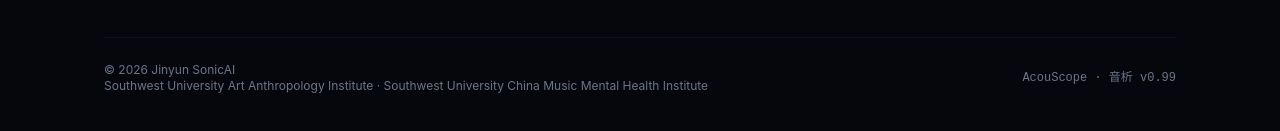
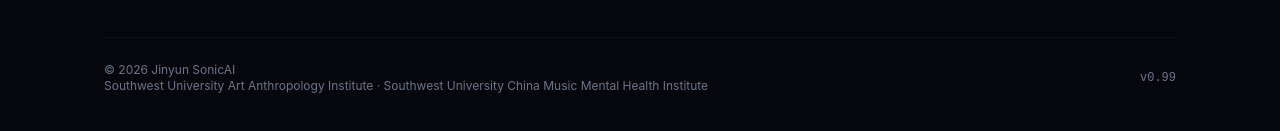
Before and after one commit to sfk8815-create/sfk8815-create.github.io, a React (Vite) app: page /#/products/1 in a window 1280 px wide. Shown: the part 215-346 px from the top of the page. Built offline with nearby package versions, Linux system fonts and the light colour scheme.

Commit message:
fix(site): S3-b1 站点机械三项（favicon/preload 本地化 + 页脚版本去硬编码走 i18n + CountUp 小数不丢精度）

```diff
--- a/index.html
+++ b/index.html
@@ -2,7 +2,7 @@
 <html lang="zh-CN">
   <head>
     <meta charset="UTF-8" />
-    <link rel="icon" type="image/png" href="https://sfk8815-create.github.io/icon_1024.png" />
+    <link rel="icon" type="image/png" href="/icon_1024.png" />
     <meta name="viewport" content="width=device-width, initial-scale=1.0" />
     <meta name="theme-color" content="#05070C" />
     <meta
@@ -10,7 +10,7 @@
       content="AcouScope · 音析 —— 专为音乐学、音乐声学与数字人文研究者打造的专业音频分析软件，九大分析模块 · 三套 SOTA 音高引擎，让每一个音符都有据可查、可引用、可复现。"
     />
     <title>AcouScope · 音析 —— 测度其所鸣，留证其所存 | 缙云声智</title>
-    <link rel="preload" as="image" href="https://sfk8815-create.github.io/icon_1024.png" />
+    <link rel="preload" as="image" href="/icon_1024.png" />
   </head>
   <body>
     <div id="root"></div>
--- a/src/components/Footer.tsx
+++ b/src/components/Footer.tsx
@@ -70,7 +70,7 @@ export default function Footer() {
 
         <div className="mt-10 flex flex-col items-center justify-between gap-4 border-t border-raised/60 pt-6 text-xs text-faint sm:flex-row">
           <p className="whitespace-pre-line">{t.footer.rights}</p>
-          <p className="font-mono">AcouScope · 音析 v0.99</p>
+          <p className="font-mono">{t.footer.version}</p>
         </div>
       </div>
     </footer>
--- a/src/components/bits/CountUp.tsx
+++ b/src/components/bits/CountUp.tsx
@@ -30,7 +30,9 @@ export default function CountUp({
           const tick = (now: number) => {
             const t = Math.min(1, (now - start) / duration)
             const eased = 1 - Math.pow(1 - t, 3)
-            setVal(Math.round(end * eased))
+            const decimals = Number.isInteger(end) ? 0 : 1
+            const next = end * eased
+            setVal(decimals === 0 ? Math.round(next) : Number(next.toFixed(decimals)))
             if (t < 1) requestAnimationFrame(tick)
           }
           requestAnimationFrame(tick)
--- a/src/i18n/index.tsx
+++ b/src/i18n/index.tsx
@@ -174,6 +174,7 @@ const dict = {
       license: '许可',
       rights: '© 2026 缙云声智（Jinyun SonicAI）\n西南大学艺术人类学研究所 · 西南大学中国音乐心理健康研究所',
       special: '谨以此软件，特别鸣谢并献予音乐声学领军学者、国务院特殊津贴专家：韩宝强 教授。',
+      version: 'v0.99',
     },
   },
   tc: {
@@ -301,6 +302,7 @@ const dict = {
       license: '授權',
       rights: '© 2026 縉雲聲智（Jinyun SonicAI）\n西南大學藝術人類學研究所 · 西南大學中國音樂心理健康研究所',
       special: '謹以此軟體，特別鳴謝並獻予音樂聲學領軍學者、國務院特殊津貼專家：韓寶強 教授。',
+      version: 'v0.99',
     },
   },
   en: {
@@ -458,6 +460,7 @@ const dict = {
       license: 'License',
       rights: '© 2026 Jinyun SonicAI\nSouthwest University Art Anthropology Institute · Southwest University China Music Mental Health Institute',
       special: 'Dedicated with gratitude to the leading scholar in musical acoustics and expert of the State Council Special Allowance: Prof. Han Baoqiang.',
+      version: 'v0.99',
     },
   },
 }
```
